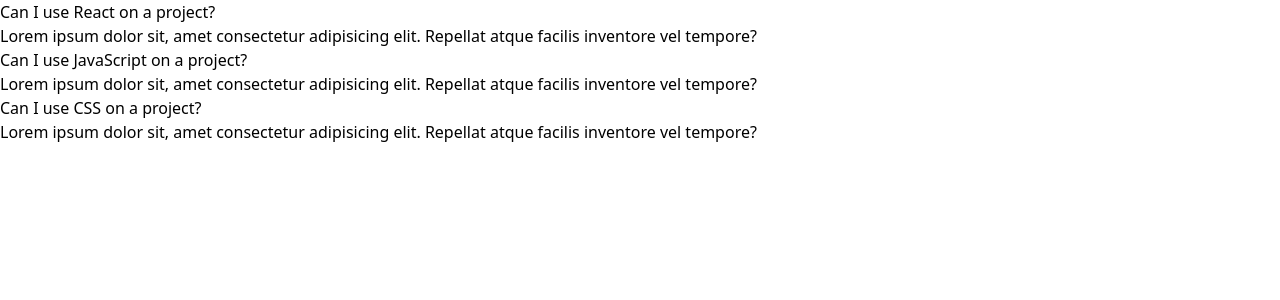
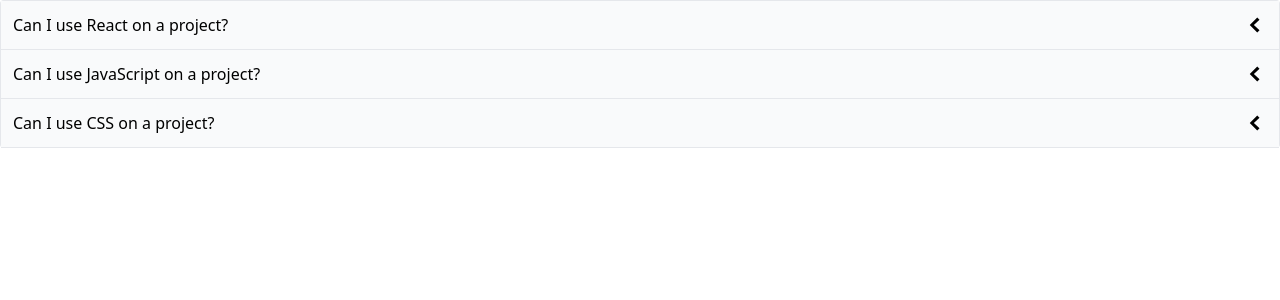
Before and after one commit to ClaytonDewey/react-comps, a React (Create React App) app: page / in a window 1280 px wide. Shown: the top 300 px of the page. Built offline with nearby package versions, Linux system fonts and the light colour scheme.

Commit message:
Add styling, and update toggle function

```diff
--- a/src/components/Accordion.js
+++ b/src/components/Accordion.js
@@ -1,13 +1,38 @@
-const Accordion = ({ items }) => {
-  const renderedItems = items.map((item) => {
+import { useState } from 'react';
+import { GoChevronDown, GoChevronLeft } from 'react-icons/go';
+
+function Accordion({ items }) {
+  const [expandedIndex, setExpandedIndex] = useState(-1);
+
+  const handleClick = (nextIndex) => {
+    setExpandedIndex((current) => {
+      return current === nextIndex ? -1 : nextIndex;
+    });
+  };
+
+  const renderedItems = items.map((item, index) => {
+    const isExpanded = index === expandedIndex;
+
+    const icon = (
+      <span className='text-2xl'>
+        {isExpanded ? <GoChevronDown /> : <GoChevronLeft />}
+      </span>
+    );
+
     return (
       <div key={item.id}>
-        <div>{item.label}</div>
-        <div>{item.content}</div>
+        <div
+          className='flex justify-between p-3 bg-gray-50 border-b items-center cursor-pointer'
+          onClick={() => handleClick(index)}>
+          {item.label}
+          {icon}
+        </div>
+        {isExpanded && <div className='border-b p-5'>{item.content}</div>}
       </div>
     );
   });
 
-  return <div>{renderedItems}</div>;
-};
+  return <div className='border-x border-t rounded'>{renderedItems}</div>;
+}
+
 export default Accordion;
```
